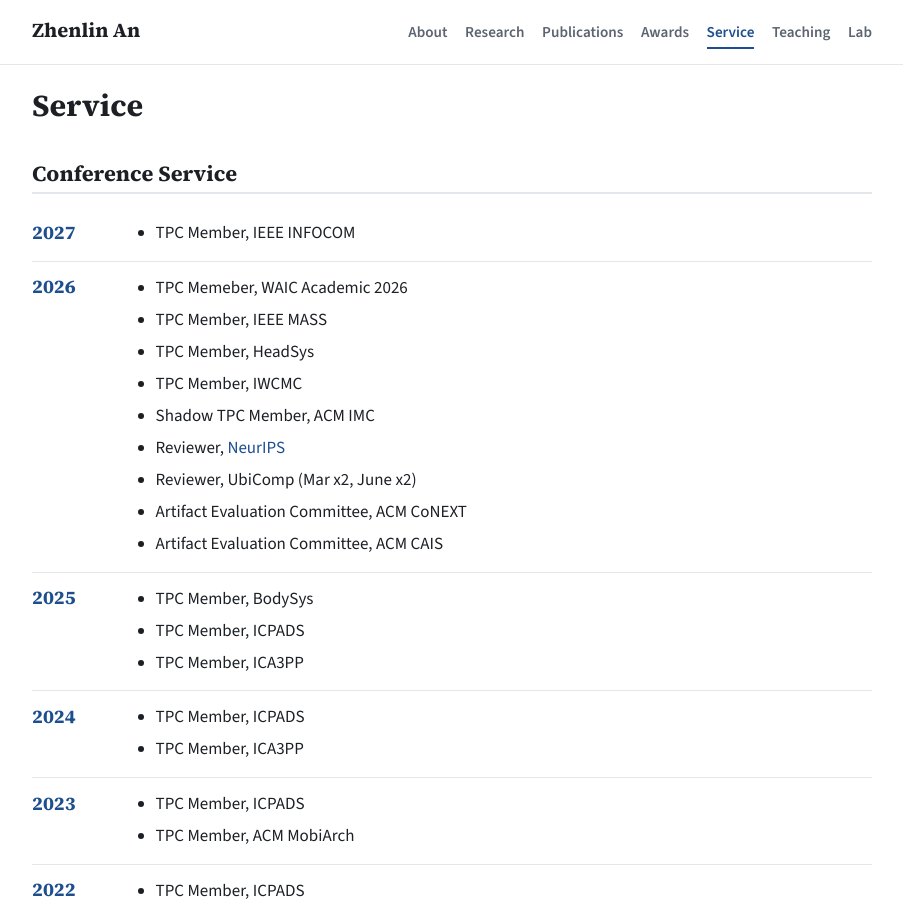
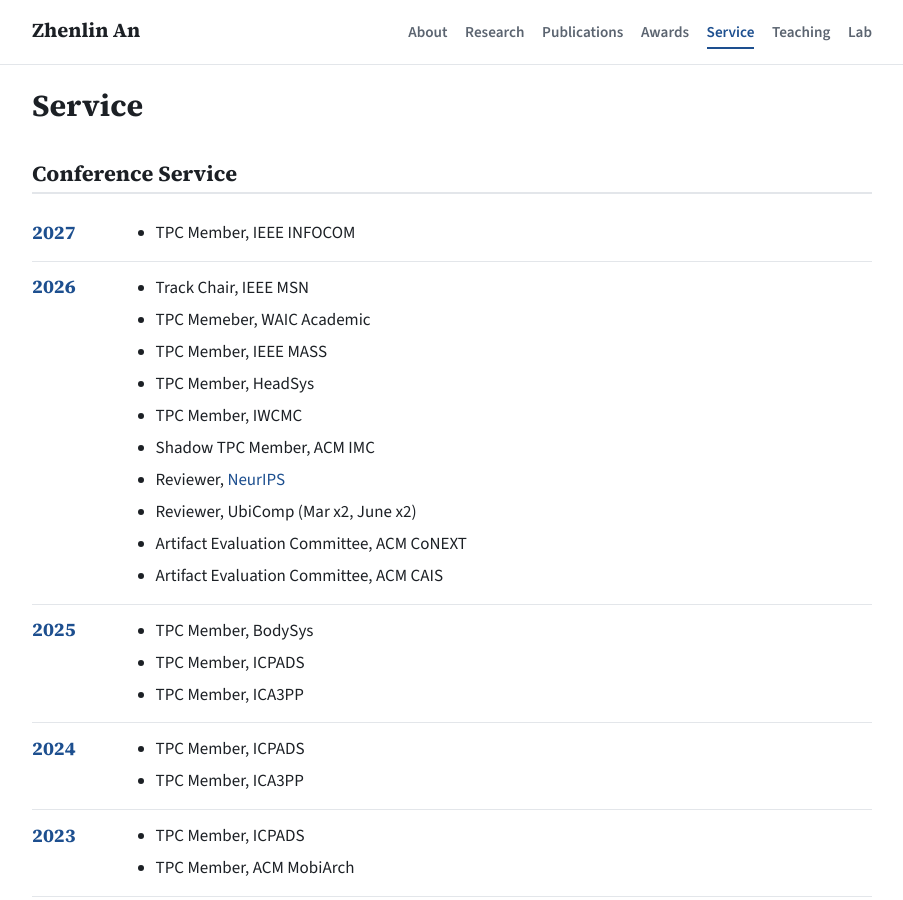
Before and after one commit to Anplus/anplus.github.io, a Jekyll site: the page built from service.md, in a window 1280 px wide and 900 px high. Shown: the whole window, without its empty margins (188-1091 px from the left). Built offline with Jekyll 4.4.1, drawn with Linux system fonts in a browser that asks for light colours.

Commit message:
Add IEEE SA membership and update conference roles

```diff
--- a/_data/service.yml
+++ b/_data/service.yml
@@ -3,6 +3,9 @@
 # `conference` — TPC / organizing roles, grouped by year (newest first).
 # `journal_reviewer` — flat list (journals usually span many years).
 # =============================================================================
+
+Standard:
+  - "Member of IEEE SA - P1944: Standard for Channel Models of Wireless Systems"
 
 conference:
   - year: 2027
@@ -10,7 +13,8 @@
       - "TPC Member, IEEE INFOCOM"
   - year: 2026
     items:
-      - "TPC Memeber, WAIC Academic 2026"
+      - "Track Chair, IEEE MSN"
+      - "TPC Memeber, WAIC Academic"
       - "TPC Member, IEEE MASS"
       - "TPC Member, HeadSys"
       - "TPC Member, IWCMC"
```
